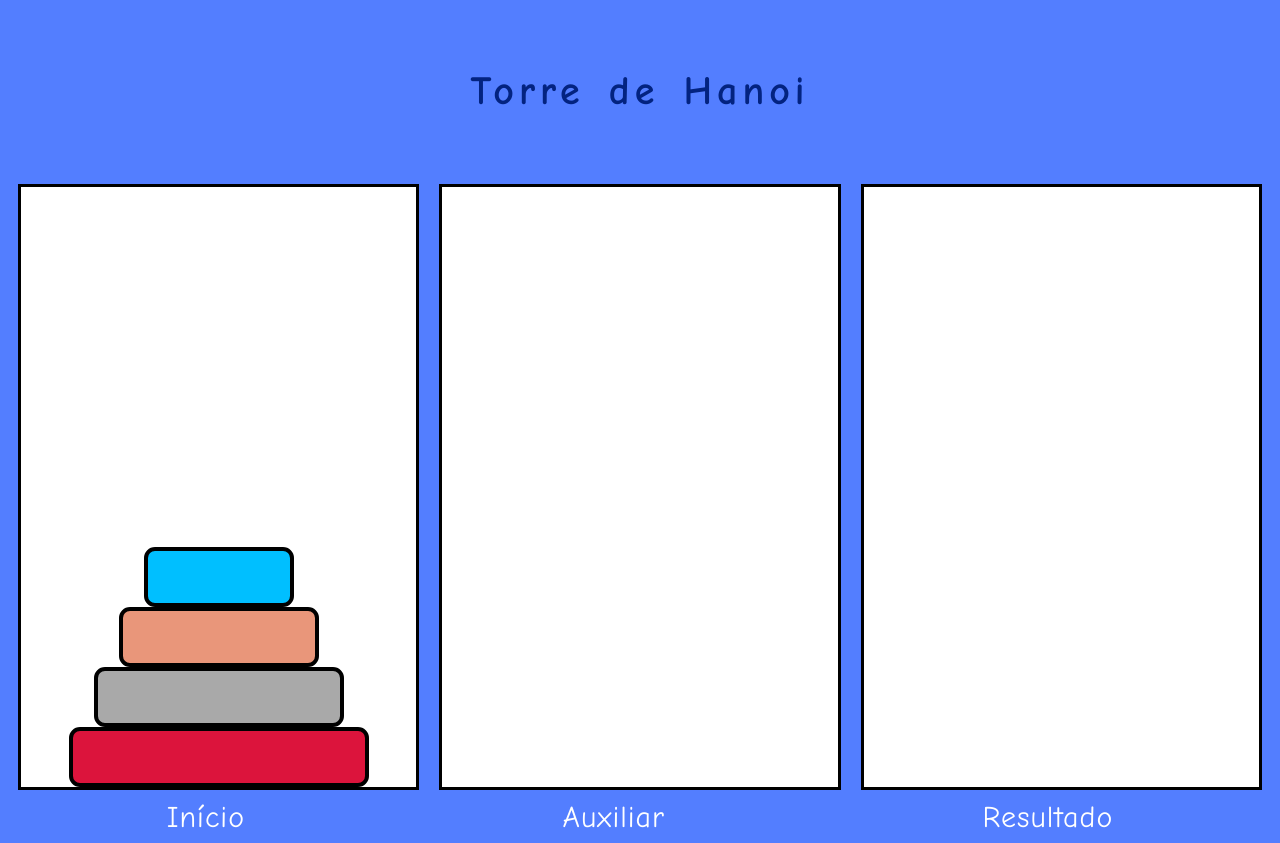
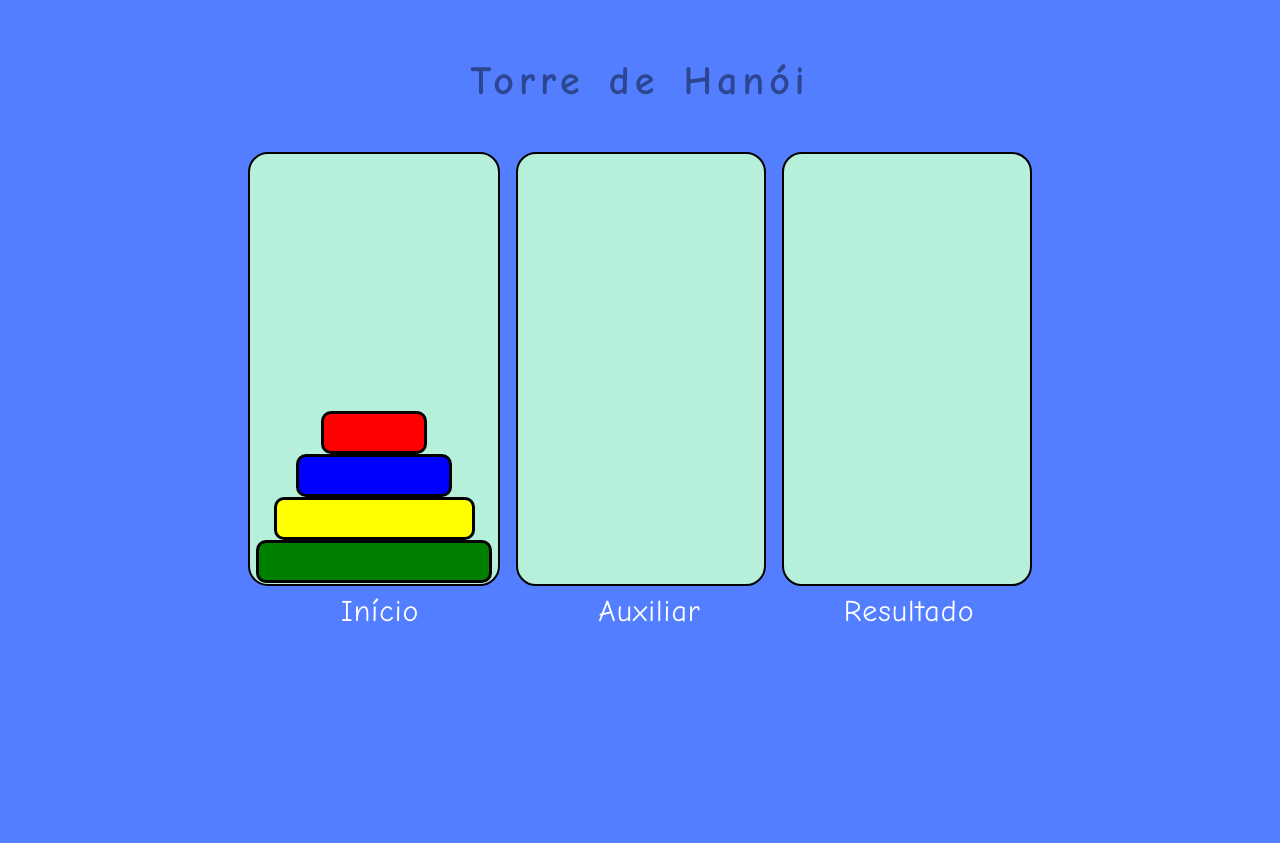
Before and after one commit to brunopetinati/Hanoi-Tower, a plain HTML site: page index.html in a window 1280 px wide. After the commit the page ends 800 px from the top, so only its background shows below. Drawn offline with Linux system fonts and the light colour scheme.

Commit message:
alterações css, falta apenas finalização com mensagem de vitória

```diff
--- a/index.html
+++ b/index.html
@@ -9,30 +9,25 @@
 </head>
 
 <body>
-    <h1>Torre de Hanoi</h1>
+    <h1>Torre de Hanói</h1>
     <div id="geral">
-        <div id="inicio" class="caixa">
-            <div id=caixa1andar1><button id="disco4" class="disk"></button></div>
-            <div id=caixa1andar2><button id="disco3" class="disk"></button></div>
-            <div id=caixa1andar3><button id="disco2" class="disk"></button></div>
-            <div id=caixa1andar4><button id="disco1" class="disk"></button></div>
+        <div id="torres">
+            <button id="torre1" class='torres'></button>
+            <button id="torre2" class='torres'></button>
+            <button id="torre3" class='torres'></button>
         </div>
-        <div id="meio" class="caixa"></div>
-   <!--          <div id=caixa2andar1></div>
-            <div id=caixa2andar2></div>
-            <div id=caixa2andar3></div>
-            <div id=caixa2andar4></div> -->
-        <div id="final" class="caixa"></div>
-<!--             <div id=caixa3andar1></div>
-            <div id=caixa3andar2></div>
-            <div id=caixa3andar3></div>
-            <div id=caixa3andar4></div> -->
     </div>
-    <div id='rodape'>
+
+
+<footer  id='rodape'>
+
         <div id="rodape1">Início</div>
-        <div id='rodape2'>Auxiliar</div>
-        <div id='rodape3'>Resultado</div>
-    </div>
+        <div id='rodape2'>&#160;&#160;&#160;&#160;Auxiliar</div>
+        <div id='rodape3'>&#160;Resultado</div>
+
+</footer>
+
+
     <script src="script.js"></script>
 </body>
 
--- a/script.js
+++ b/script.js
@@ -1,57 +1,50 @@
-//click para selecionar origem
-//click para selecionar destino
-//variável para registar o modo que o jogador está. Seria armazenar a posição?
-
-//adicionar handler em cada uma das três torres. OK
-//usar event.currentTarget dentro do handler de evento para determinar qual torre foi clicada.
-
-//Usar .childElementCount para saber quantos discos estão em uma torre.
-//Usar a propriedade .lastElementChild para saber qual é o disco no topo da torre.
-
-//Usar  .appendChild() para adicionar um disco a uma torre
-//Obs: quando você usa appendChild em um elemento que já tem um pai, ele é automaticamente removido do pai anterior e adicionado no novo.
-
-//Usar a propriedade Element.clientWidth para pegar o tamanho dos discos.
-
-// --- --- --- Passos
-// 1. Preciso saber o que é um handler de evento. OK
-// 2. como remover uma barra e adicionar à outra div. OK
-// 3. como mover o disco para a div que eu quero. OK
-// 4. criei várias div no html. Será necessário colocar todas na memória com let? Ou será melhor usar createElement?
-// 5. como clico primeiro para reservar a div, e depois clico no próximo para appendChild nela?
-
-/* Discos */
-
-/* let disco1 = document.getElementById("disco1")
-let disco2 = document.getElementById("disco2")
-let disco3 = document.getElementById("disco3")
-let disco4 = document.getElementById("disco4") */
-
-/* Torres */
-
-let torre1 = document.getElementById("inicio")
-let torre2 = document.getElementById("meio")
-let torre3 = document.getElementById("final")
+var inicio = "";
 
 
-
-torre1.addEventListener('click',function(e) {
-    let x = e.currentTarget.lastElementChild;
-
-    torre2.onclick = function() {
-        torre2.appendChild(x)
-    }
-
-})
-
-
-torre3.onclick = function() {
-
+var torre1 = document.getElementById("torre1");
+var torre2 = document.getElementById("torre2");
+var torre3 = document.getElementById("torre3");
+for (let i = 3; i >= 0; i--) {
+    var disco = document.createElement("div");
+    disco.setAttribute("id", "disco" + i);
+    disco.setAttribute("class", "disco" + i);
+    disco.setAttribute("name",i);
+    torre1.appendChild(disco);
 }
 
+movimentaDisco = function (event) {
+    let movePara;
+    let torreInicial;
+    let torreDestino;
+    let discoTemp;
+    let discoMov;
+    let valorAndado;
+    let valTemp;
 
+    if (inicio == "") {
+        inicio = event.currentTarget.id;
+    } else {
+        movePara = event.currentTarget.id;
+        torreInicial = document.getElementById(inicio);
+        torreDestino = document.getElementById(movePara);
+        if (torreInicial.childElementCount > 0) {
+            discoMov = torreInicial.lastElementChild;
+            valorAndado=parseInt(discoMov.getAttribute("name"));
+            if (torreDestino.childElementCount > 0) {
+                discoTemp= torreDestino.lastElementChild;
+                valTemp=parseInt(discoTemp.getAttribute("name"));
+                if (valTemp>valorAndado)
+                   document.getElementById(movePara).appendChild(discoMov);
+            }
+            else {
 
-
-
-
-//currentTarget
+               document.getElementById(movePara).appendChild(discoMov);
+            }
+       }
+       inicio = "";
+    }
+    console.log("inicio:", inicio);
+}
+torre1.addEventListener('click', movimentaDisco);
+torre2.addEventListener('click', movimentaDisco);
+torre3.addEventListener('click', movimentaDisco);
--- a/style.css
+++ b/style.css
@@ -1,77 +1,130 @@
-.caixa{
-    height: 600px;
-    width: 400px;
-    border: 3px solid black;
-    margin: 10px;
-    display: flex;
-    flex-direction: column-reverse;
-    align-items: center;
-    background-color: white;
-}
-
-body{
+body {
     display: flex;
     flex-direction: column;
     background-color: #537EFF;
 }
 
-#geral{
+h1 {
+    text-align: center;
+    color: #2d4692;
+    margin: auto;
+    margin-top: 50px;
+    margin-bottom: 40px;
+    font-family: "Comic Sans MS", cursive, sans-serif;
+    font-size: 40px;
+    letter-spacing: 5px;
+    word-spacing: 5px;
+}
+
+#geral {
     display: flex;
     flex-direction: row;
     justify-content: center;
     align-items: center;
 }
 
-h1{
-    color: #032380;
-    margin: auto;
-    margin-top: 60px;
-    margin-bottom: 60px;
-    font-family: "Comic Sans MS", cursive, sans-serif;
-    font-size: 40px;
-    letter-spacing: 5px;
-    word-spacing: 5px;
+.disco0 {
+    width: 100px;
+    height: 37px;
+    background-color: red;
+    border: solid black 3px;
+    border-radius: 10px;
 }
 
+.disco1 {
+    width: 150px;
+    height: 37px;
+    background-color: blue;
+    border: solid black 3px;
+    border-radius: 10px;
+}
 
-.disk {
-    cursor:grab;
-    border: solid black 4px;
-    border-radius: 11px;
-    }
+.disco2 {
+    width: 195px;
+    height: 37px;
+    background-color: yellow;
+    border: solid black 3px;
+    border-radius: 10px;
+}
 
-#disco4{
-    width: 300px;
-    height: 60px;
-    background-color: crimson;
-    }
+.disco3 {
+    width: 230px;
+    height: 37px;
+    background-color: green;
+    border: solid black 3px;
+    border-radius: 10px;
+}
 
-#disco3{
-    width: 250px;
-    height: 60px;
-    background-color: darkgray;
-    }
+.torres {
+    background-color: rgb(183, 240, 218);
+    margin: 8px;
+    cursor: grab;
+    transition:0.4s;
+}
 
-#disco2{
-    width: 200px;
-    height: 60px;
-    background-color: darksalmon;
-    }
+.torres:hover {
+    background-color:#9beca2;
 
-#disco1{
-    width: 150px;
-    height: 60px;
-    background-color: deepskyblue;
-    }
+}
+
+#torre1 {
+    border-radius: 20px;
+    border: solid 2px black;
+    width: 33%;
+    display: flex;
+    flex-direction: column-reverse;
+    align-items: center;
+}
+
+#torre2 {
+    border-radius: 20px;
+    border: solid 2px black;
+    width: 33%;
+    display: flex;
+    flex-direction: column-reverse;
+    align-items: center;
+}
+
+#torre3 {
+    border-radius: 20px;
+    border: solid 2px black;
+    width: 33%;
+    display: flex;
+    flex-direction: column-reverse;
+    align-items: center;
+}
+
+#torres {
+    display: flex;
+    flex-direction: row;
+    width: 800px;
+    margin: 0 auto;
+    height: 450px;
+}
 
 #rodape {
+/*     display: flex;
+    flex-direction: row;
+    justify-content: space-between; */
     display: flex;
     flex-direction: row;
+    width: 780px;
+    margin: 0 auto;
     justify-content: space-around;
+    padding-left: 20px;
     font-size: 30px;
-    color:white;
+    color: white;
     font-family: "Comic Sans MS", cursive, sans-serif;
     font-size: 30px;
     letter-spacing: 1px;
     word-spacing: 1px;
 }
+
+#rodape1 {
+    margin-left:2% ;
+}
+
+
+/* #rodape3 {
+    margin-left: 2%;
+}  */
```
